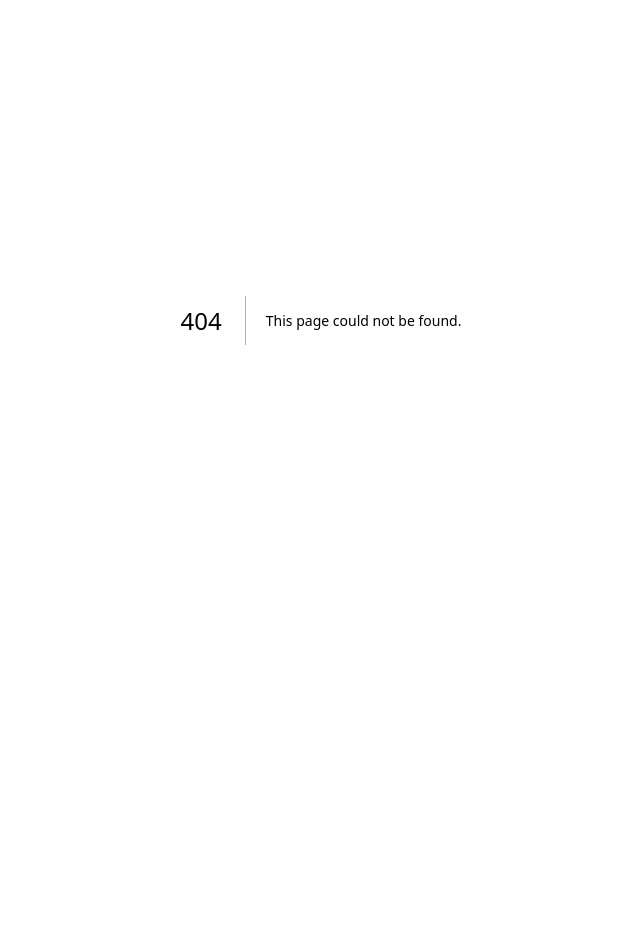
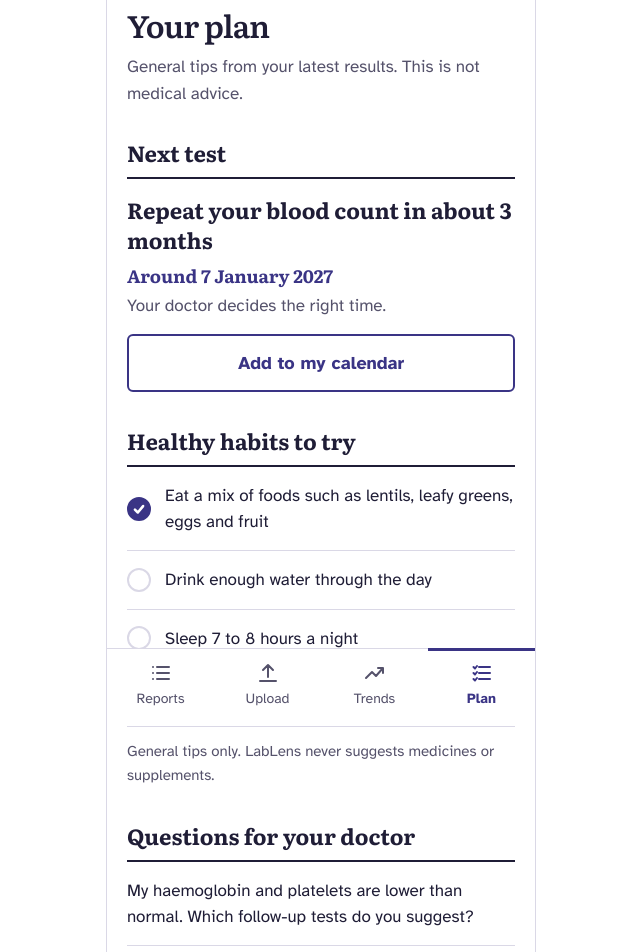
Before and after one commit to Nabil-Sajjad-Evan/LabLens, a Next.js app: page /plan in a window 1280 px wide. Before the commit this address had no page. Shown: the part 80-1032 px from the top of the page, without its empty margins (319-959 px from the left). Before the commit the page ends 800 px from the top, so only its background shows below. Built offline with nearby package versions, Linux system fonts and the light colour scheme.

Commit message:
Build C9 Plan screen with next test, interactive habits, and doctor questions

```diff
--- /dev/null
+++ b/app/plan/page.tsx
@@ -0,0 +1,141 @@
+// app/plan/page.tsx
+// Screen C9: Plan (route: /plan)
+"use client";
+
+import { useState } from "react";
+import Screen from "@/components/Screen";
+import { PageTitle } from "@/components/Headings";
+import PrimaryButton from "@/components/PrimaryButton";
+import SecondaryButton from "@/components/SecondaryButton";
+import { plan } from "@/lib/sample-data";
+
+export default function PlanPage() {
+  // Habit 0 ("Eat a mix of foods...") is checked by default matching the mockup
+  const [checkedHabits, setCheckedHabits] = useState<number[]>([0]);
+
+  const toggleHabit = (index: number) => {
+    setCheckedHabits((prev) =>
+      prev.includes(index) ? prev.filter((i) => i !== index) : [...prev, index]
+    );
+  };
+
+  const handlePrint = () => {
+    if (typeof window !== "undefined") {
+      window.print();
+    }
+  };
+
+  return (
+    <Screen active="Plan">
+      <PageTitle>Your plan</PageTitle>
+      <p className="mt-2 text-[1.0625rem] leading-relaxed text-muted">
+        General tips from your latest results. This is not medical advice.
+      </p>
+
+      {/* Next test section */}
+      <section className="mt-7">
+        <div className="border-b-2 border-ink pb-2">
+          <h2 className="font-serif text-[1.375rem] font-bold text-ink">Next test</h2>
+        </div>
+        <h3 className="mt-4 font-serif text-[1.375rem] font-bold leading-snug text-ink">
+          {plan.nextTest}
+        </h3>
+        <p className="mt-1.5 font-serif text-[1.125rem] font-bold text-brand">
+          {plan.nextTestDate}
+        </p>
+        <p className="mt-1 text-[1.0625rem] text-muted">
+          Your doctor decides the right time.
+        </p>
+        <SecondaryButton
+          className="mt-4"
+          onClick={() => {
+            alert("Added test reminder to your calendar.");
+          }}
+        >
+          Add to my calendar
+        </SecondaryButton>
+      </section>
+
+      {/* Healthy habits to try section */}
+      <section className="mt-8">
+        <div className="border-b-2 border-ink pb-2">
+          <h2 className="font-serif text-[1.375rem] font-bold text-ink">
+            Healthy habits to try
+          </h2>
+        </div>
+        <ul className="divide-y divide-rule border-b border-rule">
+          {plan.habits.map((habit, index) => {
+            const isChecked = checkedHabits.includes(index);
+            return (
+              <li key={habit} className="py-4">
+                <button
+                  type="button"
+                  onClick={() => toggleHabit(index)}
+                  className="flex w-full items-center gap-3.5 text-left"
+                  aria-checked={isChecked}
+                  role="checkbox"
+                >
+                  <span
+                    className={`flex size-6 flex-none items-center justify-center rounded-full border-2 transition-colors ${
+                      isChecked
+                        ? "border-brand bg-brand text-white"
+                        : "border-rule bg-white"
+                    }`}
+                  >
+                    {isChecked && (
+                      <svg
+                        width="14"
+                        height="14"
+                        viewBox="0 0 12 12"
+                        fill="none"
+                        stroke="currentColor"
+                        strokeWidth="2.2"
+                        strokeLinecap="round"
+                        strokeLinejoin="round"
+                        aria-hidden="true"
+                      >
+                        <path d="M2.5 6.5L5 9L9.5 3.5" />
+                      </svg>
+                    )}
+                  </span>
+                  <span className="text-[1.0625rem] leading-normal text-ink">
+                    {habit}
+                  </span>
+                </button>
+              </li>
+            );
+          })}
+        </ul>
+        <p className="mt-3 text-[0.9375rem] leading-relaxed text-muted">
+          General tips only. LabLens never suggests medicines or supplements.
+        </p>
+      </section>
+
+      {/* Questions for your doctor section */}
+      <section className="mt-8">
+        <div className="border-b-2 border-ink pb-2">
+          <h2 className="font-serif text-[1.375rem] font-bold text-ink">
+            Questions for your doctor
+          </h2>
+        </div>
+        <ul className="divide-y divide-rule border-b border-rule">
+          {plan.doctorQuestions.map((question) => (
+            <li
+              key={question}
+              className="py-4 text-[1.0625rem] leading-normal text-ink"
+            >
+              {question}
+            </li>
+          ))}
+        </ul>
+      </section>
+
+      {/* Print summary button */}
+      <div className="mt-6">
+        <PrimaryButton onClick={handlePrint}>
+          Print a summary for my doctor
+        </PrimaryButton>
+      </div>
+    </Screen>
+  );
+}
```
